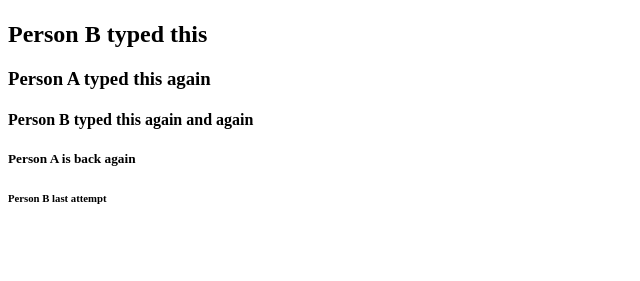
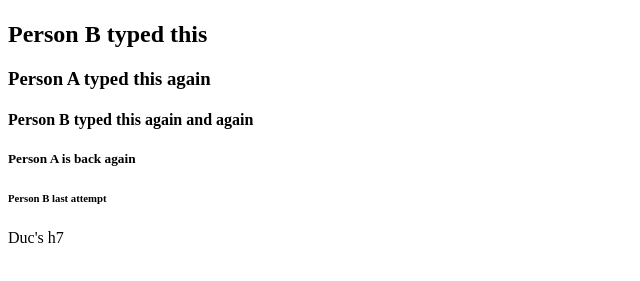
Before and after one commit to GurnekS/donut, a plain HTML site: page index.html in a window 1280 px wide. Shown: the part 59-340 px from the top of the page, without its empty margins (0-640 px from the left). Drawn offline with Linux system fonts and the light colour scheme.

Commit message:
duc's merge conflict

```diff
--- a/index.html
+++ b/index.html
@@ -11,6 +11,7 @@
 <h4>Person B typed this again and again</h4>
 <h5>Person A is back again</h5>
 <h6> Person B last attempt</h6>
+<h7>Duc's h7 </h7>
 
 </body>
 </html>
```
